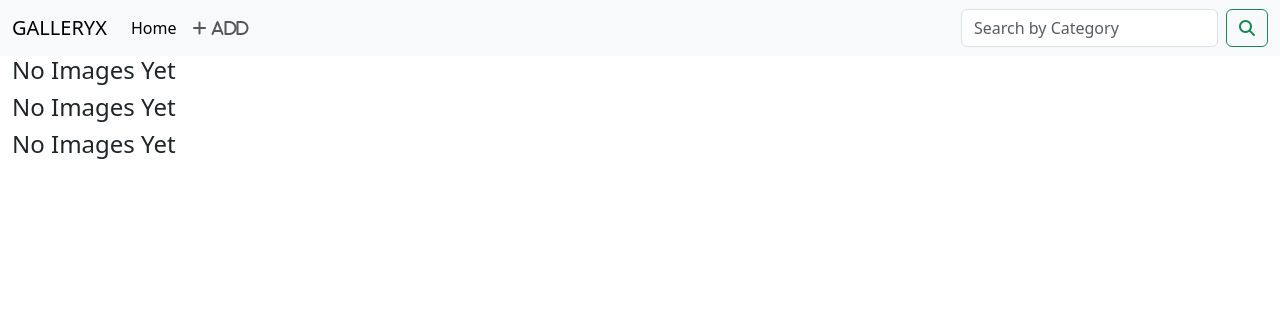
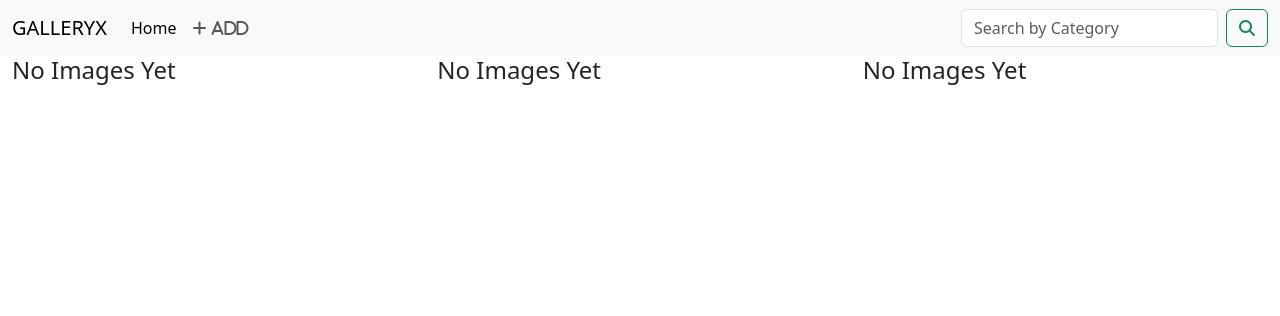
Before and after one commit to Lyonsmasawa/Gallery-X, a Django app: template photos/templates/photos/gallery.html in a window 1280 px wide. Shown: the top 316 px of the page. Run offline with Django 3.2, Linux system fonts and the light colour scheme; the template is opened without the code that fills it, so the values that code supplies are empty; some libraries are stand-ins or nearby versions.

Commit message:
style view

```diff
--- a/static/css/style.css
+++ b/static/css/style.css
@@ -13,10 +13,8 @@
     text-transform: capitalize;
     color: rgba(0, 0, 0, 0.568);
 }
-.viewy{
+.views{
     display: grid;
     grid-auto-flow: column;
+    gap: 20px;
 }
-.xview img{
-
-}
```
Also changed, not shown: media/articles/93199419_1AS2Dud.jpeg (added), media/articles/img-4.jpg (added).
